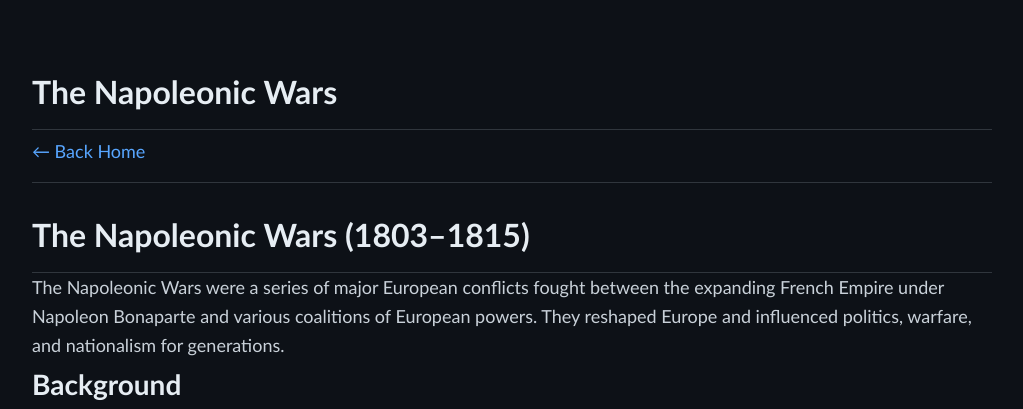
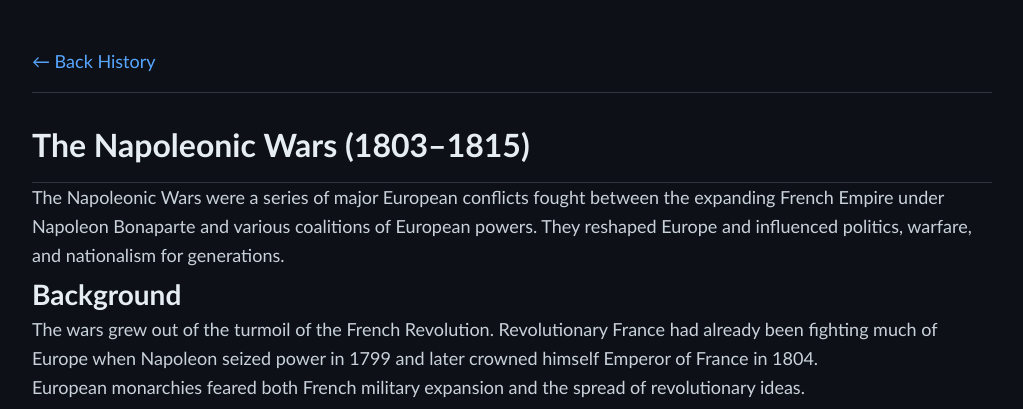
Before and after one commit to kp321-user/KP-Homepage, a Flask app: template templates/history_pages/the-napoleonic-wars.html in a window 1280 px wide. Shown: the top 409 px of the page, without its empty margins (128-1151 px from the left). Run offline with Flask 3, Linux system fonts and the light colour scheme; the template is opened without the code that fills it, so the values that code supplies are empty; some libraries are stand-ins or nearby versions.

Commit message:
Fix back links and duplicate h1 tags in history pages
- Change back links from / to /history in 4 pages
- Remove redundant first h1 tag (kept the one with date range)

Co-Authored-By: Claude Sonnet 4.6 <noreply@anthropic.com>

```diff
--- a/templates/history_pages/the-american-revolution.html
+++ b/templates/history_pages/the-american-revolution.html
@@ -10,8 +10,7 @@
   <link rel="stylesheet" href="{{ url_for('static', filename='darkstyle.css') }}">
 </head>
 <body>
-<h1>The American Revolution</h1>
-<a href="/" class="back-link">← Back Home</a>
+<a href="/history" class="back-link">← Back History</a>
 <hr>
 <h1>The American Revolution (1765–1783)</h1>
 <p>The American Revolution was a political and military struggle in which the Thirteen Colonies in North America won independence from Great Britain and established the United States of America.</p>
--- a/templates/history_pages/the-french-revolution.html
+++ b/templates/history_pages/the-french-revolution.html
@@ -10,8 +10,7 @@
   <link rel="stylesheet" href="{{ url_for('static', filename='darkstyle.css') }}">
 </head>
 <body>
-<h1>The French Revolution</h1>
-<a href="/" class="back-link">← Back Home</a>
+<a href="/history" class="back-link">← Back History</a>
 <hr>
 <h1>The French Revolution (1789–1799)</h1>
 <p>The French Revolution was a period of political and social upheaval in France that overthrew the monarchy, challenged traditional privileges, and introduced ideas of liberty, equality, and popular sovereignty. It profoundly influenced France, Europe, and the modern world.</p>
--- a/templates/history_pages/the-napoleonic-wars.html
+++ b/templates/history_pages/the-napoleonic-wars.html
@@ -10,8 +10,7 @@
   <link rel="stylesheet" href="{{ url_for('static', filename='darkstyle.css') }}">
 </head>
 <body>
-<h1>The Napoleonic Wars</h1>
-<a href="/" class="back-link">← Back Home</a>
+<a href="/history" class="back-link">← Back History</a>
 <hr>
 <h1>The Napoleonic Wars (1803–1815)</h1>
 <p>The Napoleonic Wars were a series of major European conflicts fought between the expanding French Empire under Napoleon Bonaparte and various coalitions of European powers. They reshaped Europe and influenced politics, warfare, and nationalism for generations.</p>
--- a/templates/history_pages/the-russian-revolution.html
+++ b/templates/history_pages/the-russian-revolution.html
@@ -10,8 +10,7 @@
   <link rel="stylesheet" href="{{ url_for('static', filename='darkstyle.css') }}">
 </head>
 <body>
-<h1>The Russian Revolution</h1>
-<a href="/" class="back-link">← Back Home</a>
+<a href="/history" class="back-link">← Back History</a>
 <hr>
 <h1>The Russian Revolution (1917)</h1>
 <p>The Russian Revolution was a series of political and social upheavals that ended the centuries-old Russian monarchy, led to the rise of the Bolsheviks, and created the Soviet Union.</p>
```
